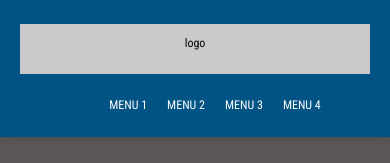
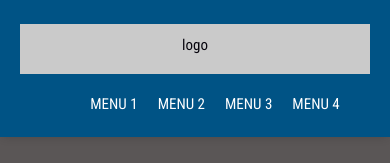
Before and after one commit to jessicakuijer/test-integration-koedia, a plain HTML site: page index.html in a window 390 px wide. Shown: the top 163 px of the page. Drawn offline with Linux system fonts and the light colour scheme.

Commit message:
Update style-responsive2.css

```diff
--- a/assets/css/style-responsive2.css
+++ b/assets/css/style-responsive2.css
@@ -5,6 +5,10 @@
   header .desktop-nav {
     flex-direction: column;
   }
+
+  header .desktop-nav ul li {
+    margin: 0 10px;
+}
 
   header .hero-container {
     display: flex;
@@ -62,8 +66,12 @@
       justify-content: center;
     }
 
+    header .desktop-nav ul li {
+    margin: 0 10px;
+}
+
     header .desktop-nav a {
-      font-size: 12px;
+      font-size: 15px;
   }
 
     header .hero-container {
```
